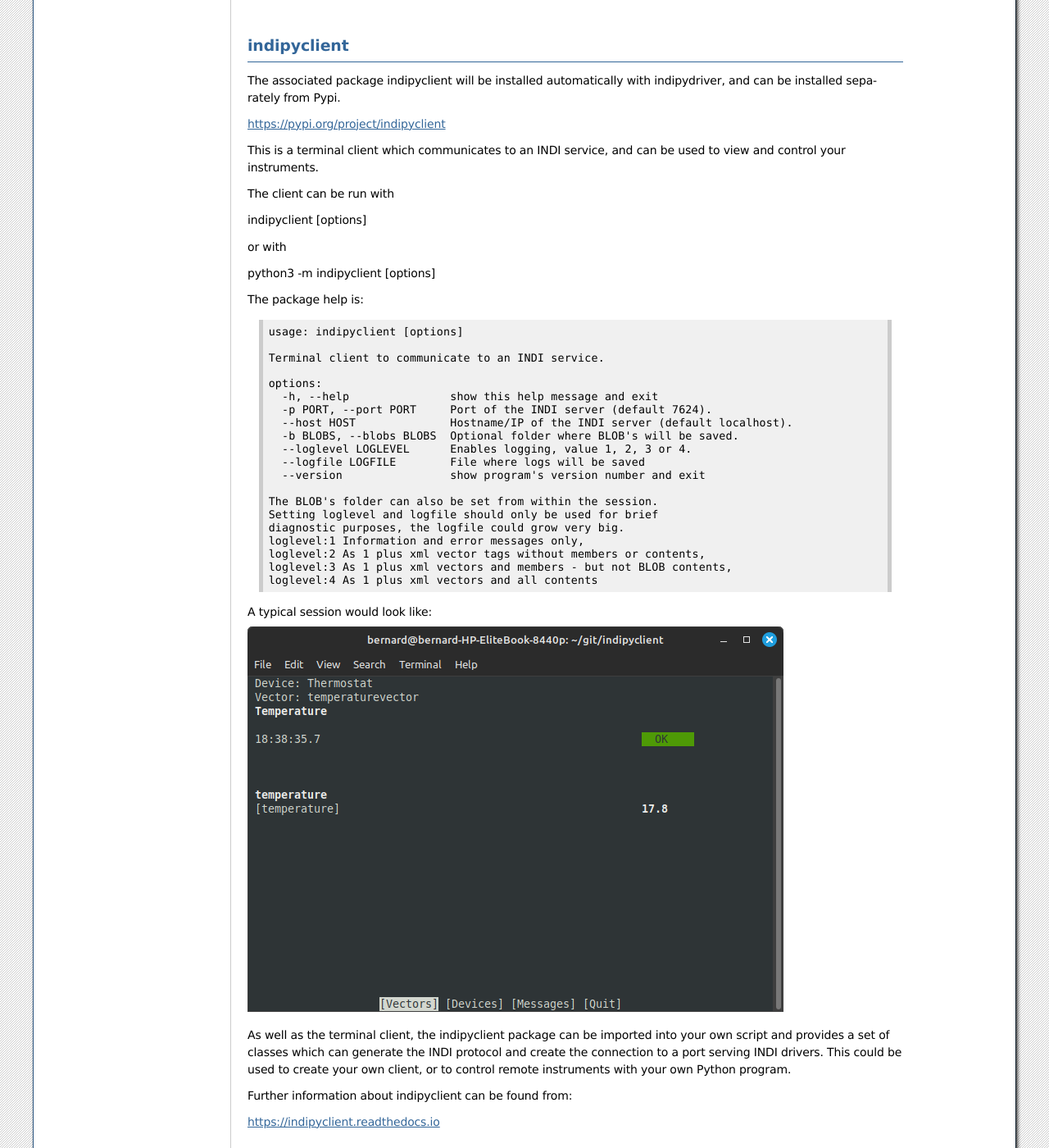
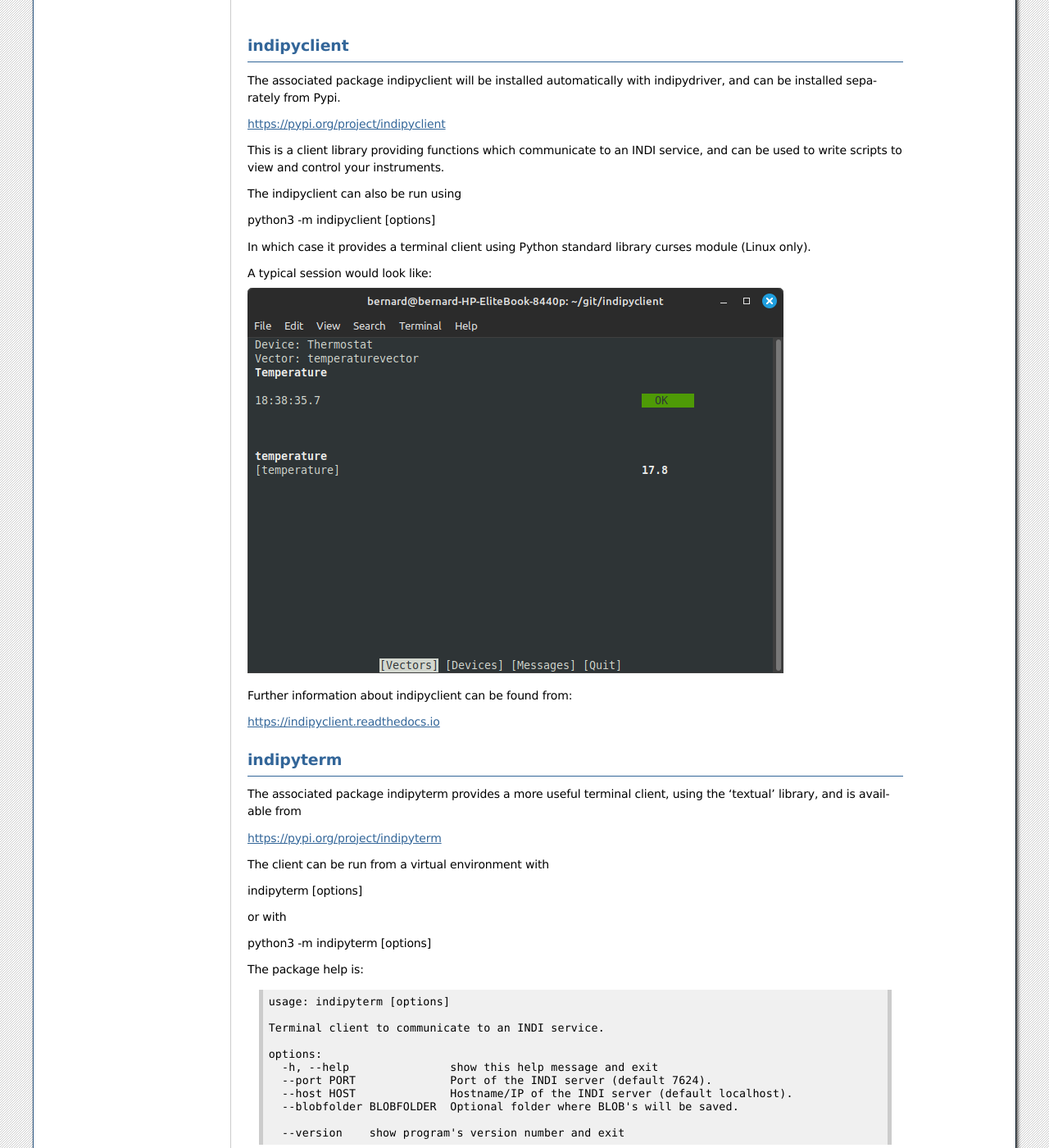
Before and after one commit to bernie-skipole/indipydriver, a Sphinx documentation site: the page built from docs/source/usage/concept.rst, in a window 1280 px wide and 1400 px high, scrolled down 2110 px. Shown: the whole window at 82% size. Built offline with Sphinx 7.4.7, drawn with Linux system fonts in a browser that asks for light colours; some of the changed text lies outside the part shown.

Commit message:
Changed docs to reference indipyterm

```diff
--- a/docs/source/usage/concept.rst
+++ b/docs/source/usage/concept.rst
@@ -29,48 +29,58 @@
 
 https://pypi.org/project/indipyclient
 
-This is a terminal client which communicates to an INDI service, and can be used to view and control your instruments.
+This is a client library providing functions which communicate to an INDI service, and can be used to write scripts to view and control your instruments.
 
-The client can be run with
+The indipyclient can also be run using
 
-indipyclient [options]
+python3 -m indipyclient [options]
+
+In which case it provides a terminal client using Python standard library curses module (Linux only).
+
+A typical session would look like:
+
+.. image:: ./images/image1.png
+
+Further information about indipyclient can be found from:
+
+https://indipyclient.readthedocs.io
+
+
+indipyterm
+^^^^^^^^^^
+
+The associated package indipyterm provides a more useful terminal client, using the 'textual' library, and is available from
+
+https://pypi.org/project/indipyterm
+
+The client can be run from a virtual environment with
+
+indipyterm [options]
 
 or with
 
-python3 -m indipyclient [options]
+python3 -m indipyterm [options]
 
 The package help is:
 
 .. code-block:: text
 
-    usage: indipyclient [options]
+    usage: indipyterm [options]
 
     Terminal client to communicate to an INDI service.
 
     options:
       -h, --help               show this help message and exit
-      -p PORT, --port PORT     Port of the INDI server (default 7624).
+      --port PORT              Port of the INDI server (default 7624).
       --host HOST              Hostname/IP of the INDI server (default localhost).
-      -b BLOBS, --blobs BLOBS  Optional folder where BLOB's will be saved.
-      --loglevel LOGLEVEL      Enables logging, value 1, 2, 3 or 4.
-      --logfile LOGFILE        File where logs will be saved
-      --version                show program's version number and exit
+      --blobfolder BLOBFOLDER  Optional folder where BLOB's will be saved.
 
-    The BLOB's folder can also be set from within the session.
-    Setting loglevel and logfile should only be used for brief
-    diagnostic purposes, the logfile could grow very big.
-    loglevel:1 Information and error messages only,
-    loglevel:2 As 1 plus xml vector tags without members or contents,
-    loglevel:3 As 1 plus xml vectors and members - but not BLOB contents,
-    loglevel:4 As 1 plus xml vectors and all contents
-
+      --version    show program's version number and exit
 
 A typical session would look like:
 
-.. image:: ./images/image1.png
+.. image:: ./images/image2.png
 
-As well as the terminal client, the indipyclient package can be imported into your own script and provides a set of classes which can generate the INDI protocol and create the connection to a port serving INDI drivers. This could be used to create your own client, or to control remote instruments with your own Python program.
+Further information about indipyterm can be found from:
 
-Further information about indipyclient can be found from:
-
-https://indipyclient.readthedocs.io
+https://github.com/bernie-skipole/indipyterm
--- a/docs/source/usage/logging.rst
+++ b/docs/source/usage/logging.rst
@@ -51,6 +51,8 @@
 
 indipydriver.ipydriver - generates attached driver logs
 
-indipydriver.remotelink - generates remote connection logs.
+indipyclient - generates remote connection logs.
+
+This last uses 'indipyclient' as this package is used to run the remote connections.
 
 You could then add file handlers and set logging levels to each logger separately, giving you the capability to separately record driver and server traffic.
--- a/docs/source/usage/references.rst
+++ b/docs/source/usage/references.rst
@@ -19,6 +19,12 @@
 
 https://pypi.org/project/indipyclient
 
+The associated indipyterm sites:
+
+https://github.com/bernie-skipole/indipyterm
+
+https://pypi.org/project/indipyterm
+
 Examples of clients and drivers are collected at:
 
 https://github.com/bernie-skipole/inditest
```
Also changed, not shown: docs/source/usage/images/image2.png (added).
